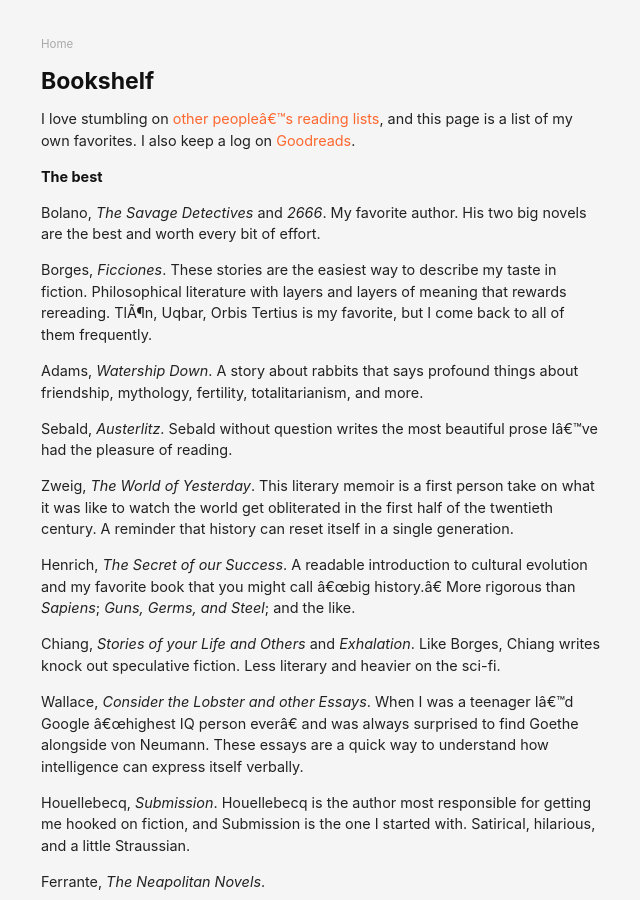
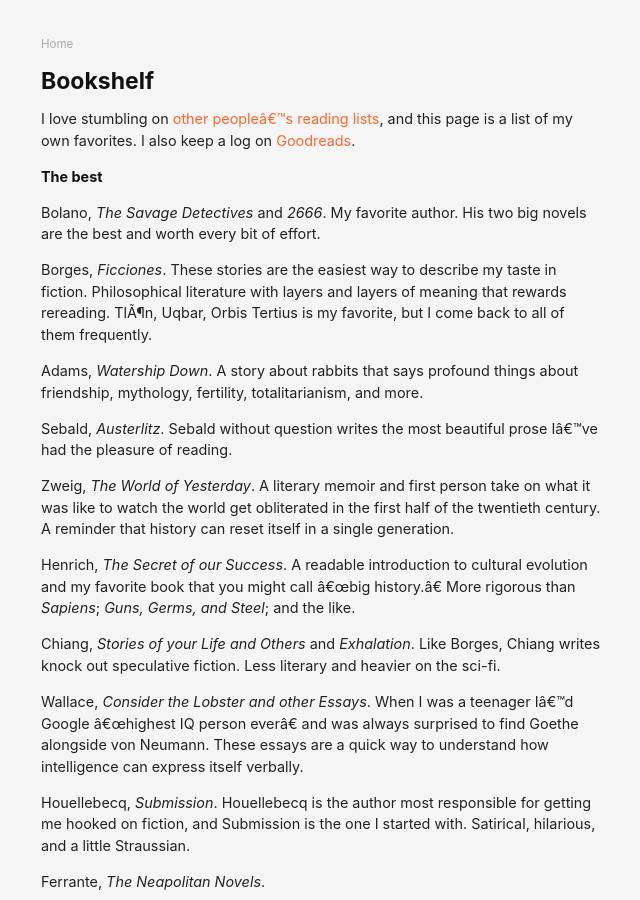
Before and after one commit to danschlz/danschulz.github.io, a Jekyll site: the page built from books.md, in a window 1280 px wide and 900 px high. Shown: the whole window, without its empty margins (319-959 px from the left). Built offline with Jekyll 4.4.1, drawn with Linux system fonts in a browser that asks for light colours.

Commit message:
Update books.md

```diff
--- a/books.md
+++ b/books.md
@@ -16,7 +16,7 @@ Adams, _Watership Down_. A story about rabbits that says profound things about f
 
 Sebald, _Austerlitz_. Sebald without question writes the most beautiful prose I've had the pleasure of reading.
 
-Zweig, _The World of Yesterday_. This literary memoir is a first person take on what it was like to watch the world get obliterated in the first half of the twentieth century. A reminder that history can reset itself in a single generation.
+Zweig, _The World of Yesterday_. A literary memoir and first person take on what it was like to watch the world get obliterated in the first half of the twentieth century. A reminder that history can reset itself in a single generation.
 
 Henrich, _The Secret of our Success_. A readable introduction to cultural evolution and my favorite book that you might call "big history." More rigorous than _Sapiens_; _Guns, Germs, and Steel_; and the like.
 
```
